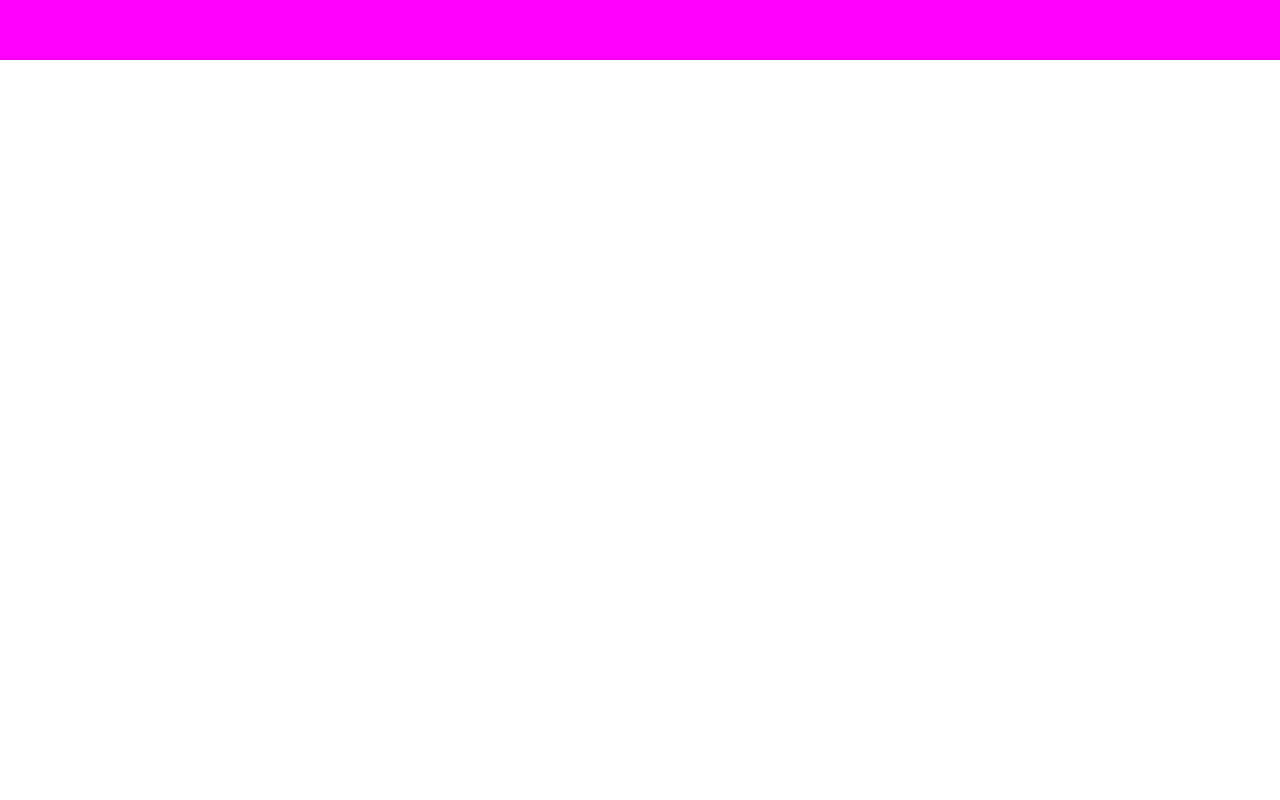
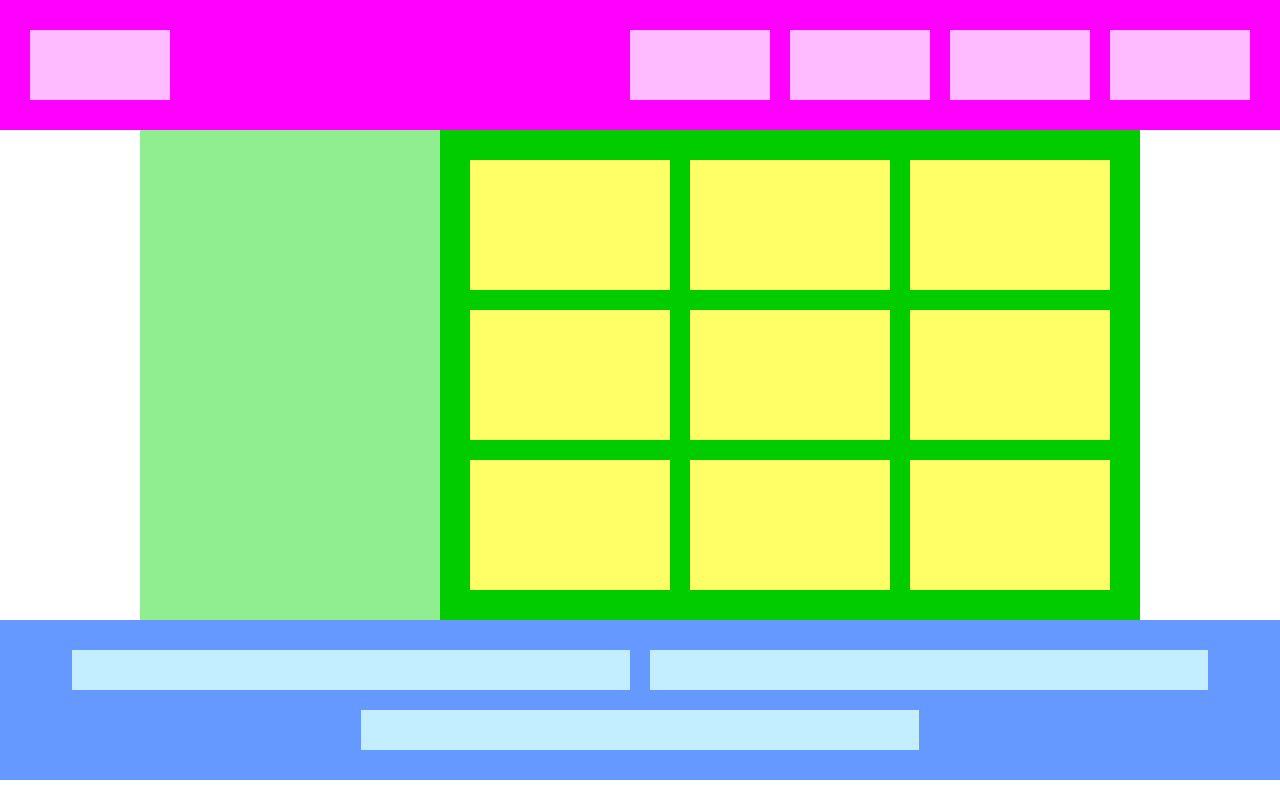
Before and after one commit to atsuatsuMinion/exercises, a plain HTML site: page 1-11/index.html in a window 1280 px wide. Drawn offline with Linux system fonts and the light colour scheme.

Commit message:
[Finish] 1-11

```diff
--- a/1-11/index.html
+++ b/1-11/index.html
@@ -17,6 +17,25 @@
       <div></div>
     </header>
 
-    </div>
+    <main>
+      <div class="side"></div>
+      <div class="contents">
+        <div class="contents-items"></div>
+        <div class="contents-items"></div>
+        <div class="contents-items"></div>
+        <div class="contents-items"></div>
+        <div class="contents-items"></div>
+        <div class="contents-items"></div>
+        <div class="contents-items"></div>
+        <div class="contents-items"></div>
+        <div class="contents-items"></div>
+      </div>
+    </main>
+
+    <footer>
+      <div></div>
+      <div></div>
+      <div></div>
+    </footer>
   </body>
 </html>
--- a/1-11/style.css
+++ b/1-11/style.css
@@ -15,10 +15,55 @@ header{
 
 header > div{
   flex-basis: 140px;
-  background-color: #ffBBFF;
+  height: 70px;
+  background-color: #ffbbff;
   margin: 0 10px;
 }
 
 header > div:first-child{
   margin-right: auto;
 }
+
+main{
+  display: flex;
+  justify-content: center;
+}
+
+.side{
+  width:300px;
+  background-color: #90ee90;
+}
+
+.contents{
+  max-width: 700px;
+  padding: 20px;
+  background-color: #00cc00;
+  display: flex;
+  flex-wrap: wrap;
+  flex-grow: 1;
+  justify-content: space-between;
+}
+
+.contents-items{
+  flex-basis: 200px;
+  height: 130px;
+  margin: 10px;
+  background-color: #ffff66;
+}
+
+footer{
+  width: 100%;
+  padding: 20px;
+  display: flex;
+  flex-wrap: wrap;
+  justify-content: center;
+  background-color: #6699ff;
+}
+
+footer > div {
+  flex-basis: 45%;
+  max-width: 600px;
+  height: 40px;
+  margin: 10px;
+  background-color: #c2eeff;
+}
```
